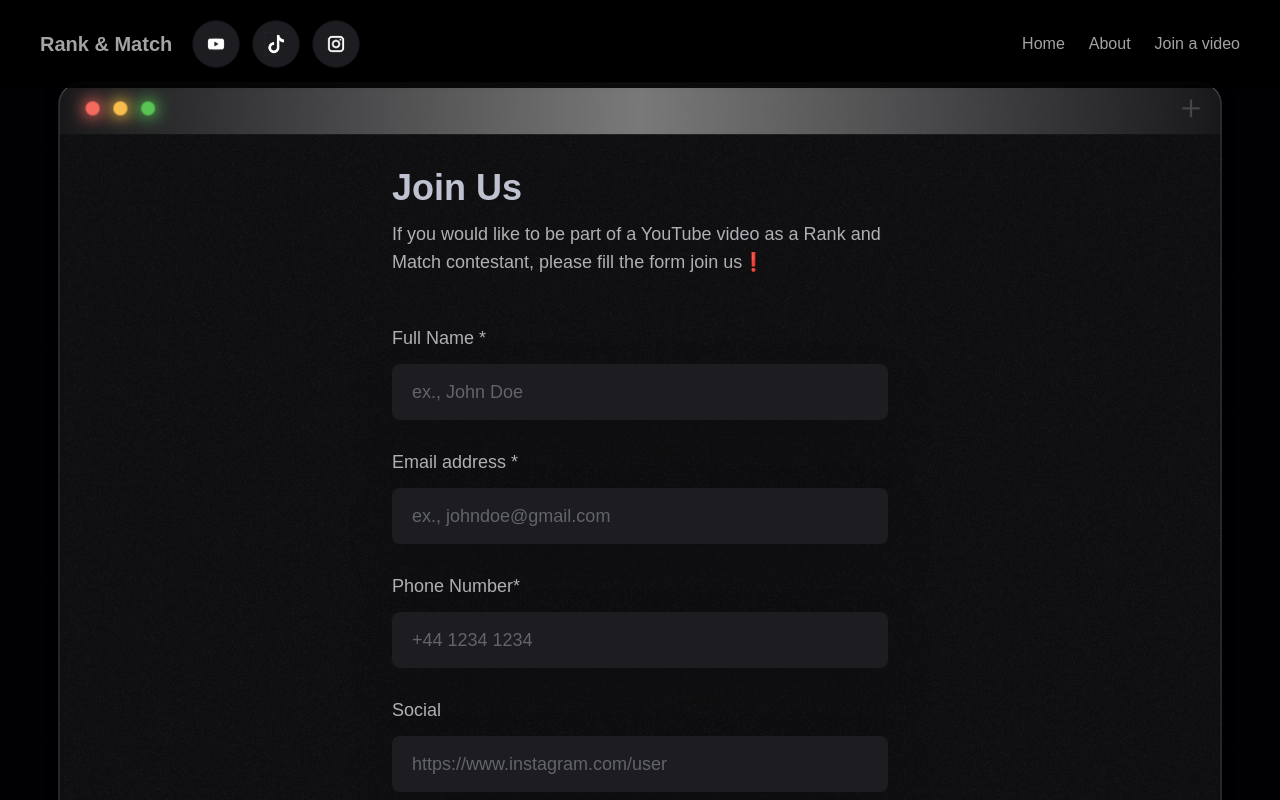
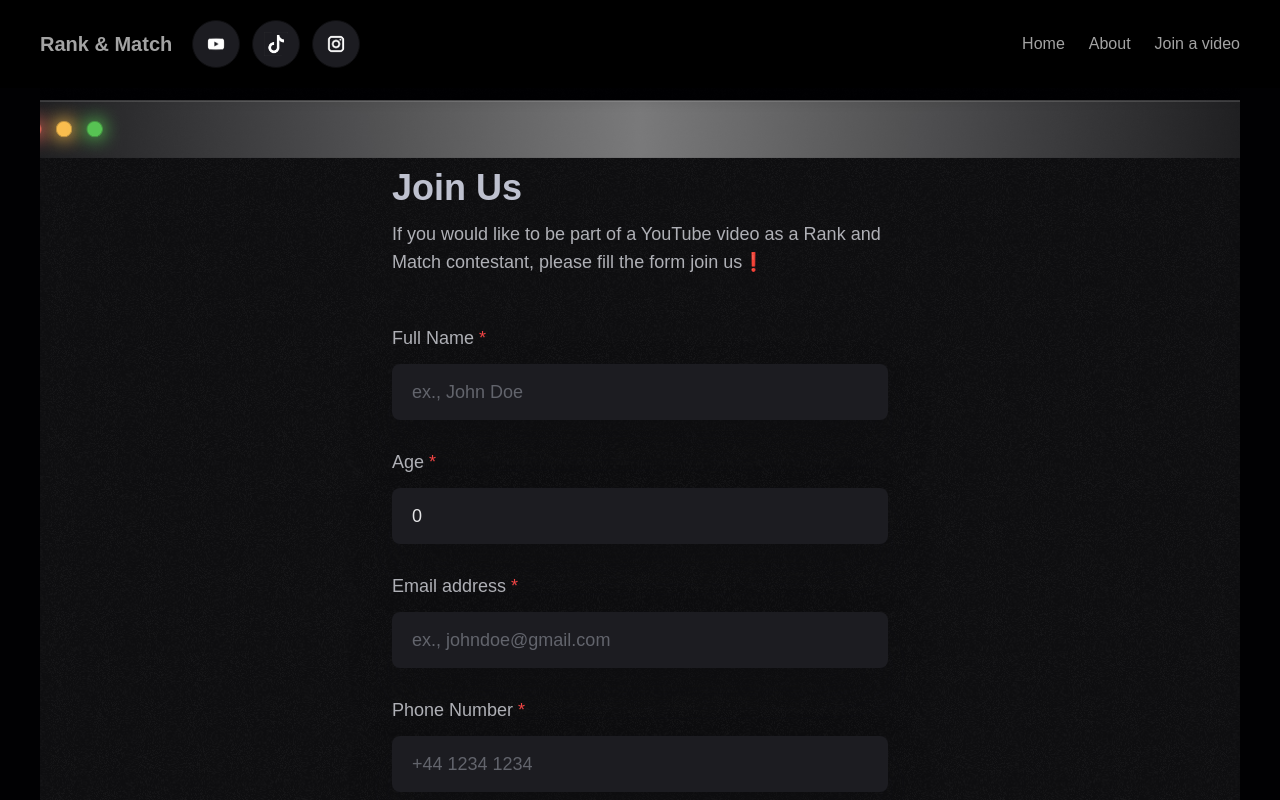
Before and after one commit to somunaexe/RankAndMatch, a React (Vite) app: page / in a window 1280 px wide. Shown: the top 800 px of the page. Built offline with nearby package versions, Linux system fonts and the light colour scheme; a web font is replaced by a local one.

Commit message:
made emphasis on compulsory info and required more info

```diff
--- a/src/sections/Contact.jsx
+++ b/src/sections/Contact.jsx
@@ -6,6 +6,7 @@ const Contact = () => {
     const [loading, setLoading] = useState(false)
     const [form, setForm] = useState({
         name: '',
+        age: 0,
         email: '',
         phoneNumber: '',
         social: '',
@@ -22,6 +23,7 @@ const Contact = () => {
 
         const enquiry = {
             fullName: form.name,
+            age: form.age,
             email: form.email,
             phoneNumber: form.phoneNumber,
             social: form.social,
@@ -41,6 +43,7 @@ const Contact = () => {
         // reset form fields
         setForm({
             name: "",
+            age: "",
             email: "",
             phoneNumber: "",
             social: "",
@@ -56,7 +59,6 @@ const Contact = () => {
 
             <div className="contact-container">
                 <h3 className="head-text">Join Us</h3>
-                {/* Rebuilding to involve change */}
                 <p className="text-lg text-white-600 mt-3">
                     If you would like to be part of a YouTube video as a Rank and Match contestant, please fill the form join us❗️
                 </p>
@@ -65,23 +67,28 @@ const Contact = () => {
                 )}
                 <form ref={formRef} onSubmit={handleSubmit} className="mt-12 flex flex-col space-y-7 z-10 relative">
                     <label className="space-y-3">
-                        <span className="field-label">Full Name *</span>
+                        <p className="field-label">Full Name <span className='text-red-500'>*</span></p>
                         <input type="text" name="name" value={form.name} onChange={handleChange} required className="field-input" placeholder="ex., John Doe"/>
                     </label>
 
                     <label className="space-y-3">
-                        <span className="field-label">Email address *</span>
+                        <p className="field-label">Age <span className='text-red-500'>*</span></p>
+                        <input type="text" name="age"  value={form.age} onChange={handleChange} onInput={(e) => {e.target.value = e.target.value.replace(/\D/g, '')}}required className="field-input" placeholder="00"/>
+                    </label>
+
+                    <label className="space-y-3">
+                        <p className="field-label">Email address <span className='text-red-500'>*</span></p>
                         <input type="email" name="email" value={form.email} onChange={handleChange} required className="field-input" placeholder="ex., johndoe@gmail.com"/>
                     </label>
 
                     <label className="space-y-3">
-                        <span className="field-label">Phone Number*</span>
+                        <p className="field-label">Phone Number <span className='text-red-500'>*</span></p>
                         <input type="tel" name="phoneNumber" value={form.phoneNumber} onChange={handleChange} required rows={5} className="field-input" placeholder="+44 1234 1234"/>
                     </label>
 
                     <label className="space-y-3">
-                        <span className="field-label">Social</span>
-                        <input type="text" name="social" value={form.social} onChange={handleChange} rows={5} className="field-input" placeholder="https://www.instagram.com/user"/>
+                        <p className="field-label">Social(s)</p>
+                        <input type="url" name="social" value={form.social} onChange={handleChange} rows={5} className="field-input" placeholder="https://www.social.com/user"/>
                     </label>
 
                     <button className="field-btn" type="submit" disabled={loading}>
```
